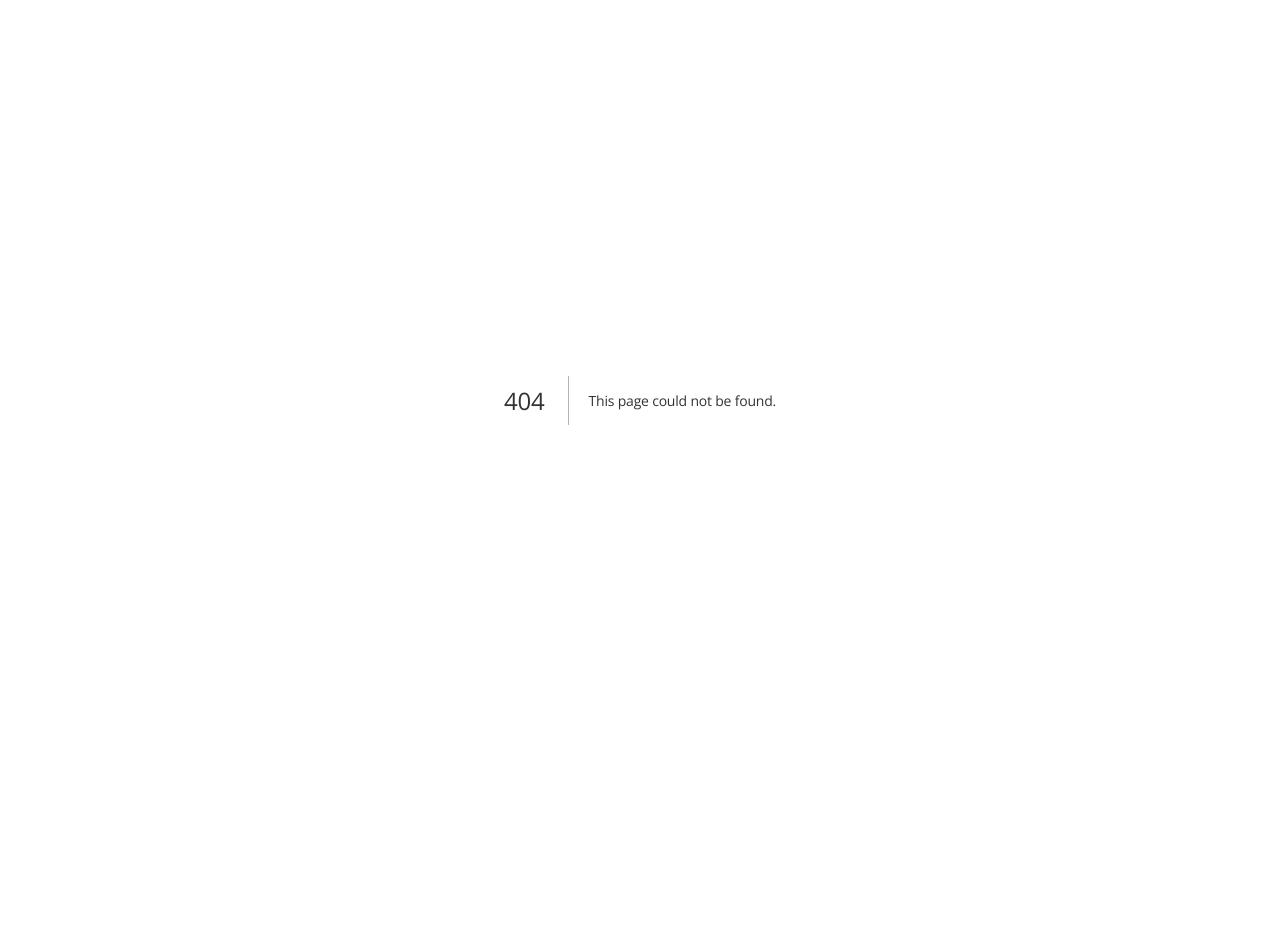
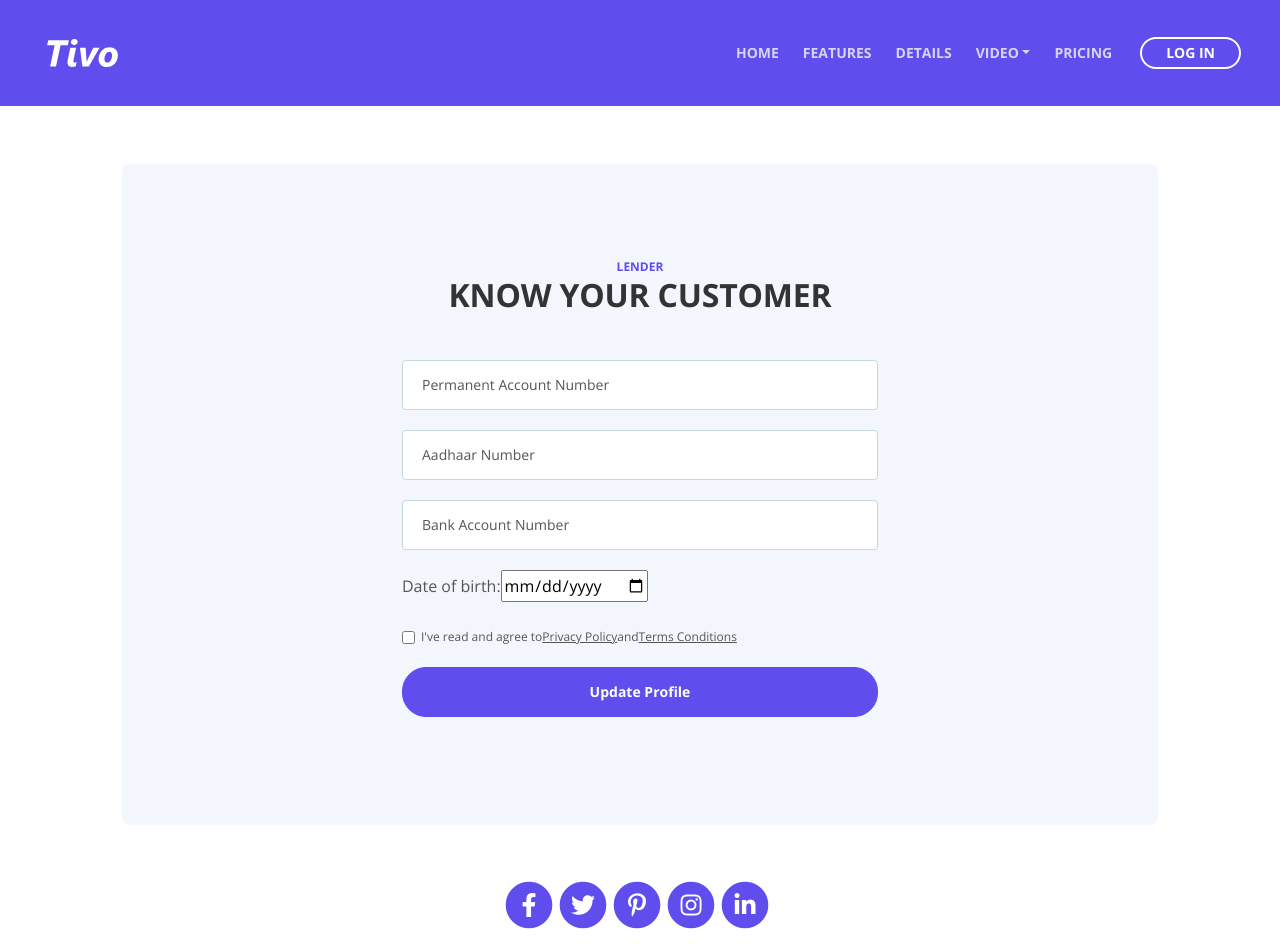
Before and after one commit to samyukthaa77/p2p-lending, a Next.js app: page /kyc_lender in a window 1280 px wide. Before the commit this address had no page. Shown: the top 952 px of the page. Before the commit the page ends 800 px from the top, so only its background shows below. Built offline with nearby package versions, Linux system fonts and the light colour scheme.

Commit message:
kyc lender

```diff
--- /dev/null
+++ b/pages/kyc_lender.js
@@ -0,0 +1,147 @@
+import React from "react";
+import Head from "next/head";
+import Header from "../components/header";
+
+const Kyc_lender = () => {
+	return (
+		<>
+			<Header />
+			<div class="form" style={{ marginTop: 100 }}>
+				<div class="container">
+					<div class="row">
+						<div class="col-lg-12">
+							<div class="text-container">
+								<div class="above-heading">LENDER</div>
+								<h2> KNOW YOUR CUSTOMER</h2>
+								<form
+									id="newsletterForm"
+									data-toggle="validator"
+									data-focus="false"
+								>
+									<div class="form-group">
+										<input
+											type="text"
+											class="form-control-input"
+											id="txtPANCard"
+											required
+										/>
+										<label
+											class="label-control"
+											for="nPAN"
+										>
+											Permanent Account Number
+										</label>
+										<div class="help-block with-errors"></div>
+									</div>
+									<div class="form-group">
+										<input
+											type="text"
+											class="form-control-input"
+											id="txtAadhaarnumber"
+											required
+										/>
+										<label
+											class="label-control"
+											for="nAadhaarnumber"
+										>
+											Aadhaar Number
+										</label>
+										<div class="help-block with-errors"></div>
+									</div>
+									<div class="form-group">
+										<input
+											type="text"
+											class="form-control-input"
+											id="txtBankAcc"
+											required
+										/>
+										<label
+											class="label-control"
+											for="nBankacc"
+										>
+											Bank Account Number
+										</label>
+										<div class="help-block with-errors"></div>
+									</div>
+									<div class="form-group">
+									<label for="DOB">Date of birth:         </label>
+                                    <input type="date" id="DOB" name="DOB"></input>
+									</div>
+									<div class="form-group checkbox">
+										<input
+											type="checkbox"
+											id="nterms"
+											value="Agreed-to-Terms"
+											required
+										/>
+										I've read and agree to
+										<a href="privacy-policy.html">
+											Privacy Policy
+										</a>
+										and
+										<a href="terms-conditions.html">
+											Terms Conditions
+										</a>
+										<div class="help-block with-errors"></div>
+									</div>
+									<div class="form-group">
+										<button
+											type="submit"
+											class="form-control-submit-button"
+										>
+											Update Profile
+										</button>
+									</div>
+									<div class="form-message">
+										<div
+											id="nmsgSubmit"
+											class="h3 text-center hidden"
+										></div>
+									</div>
+								</form>
+							</div>
+						</div>
+					</div>
+					<div class="row">
+						<div class="col-lg-12">
+							<div class="icon-container">
+								<span class="fa-stack">
+									<a href="#your-link">
+										<i class="fas fa-circle fa-stack-2x"></i>
+										<i class="fab fa-facebook-f fa-stack-1x"></i>
+									</a>
+								</span>
+								<span class="fa-stack">
+									<a href="#your-link">
+										<i class="fas fa-circle fa-stack-2x"></i>
+										<i class="fab fa-twitter fa-stack-1x"></i>
+									</a>
+								</span>
+								<span class="fa-stack">
+									<a href="#your-link">
+										<i class="fas fa-circle fa-stack-2x"></i>
+										<i class="fab fa-pinterest-p fa-stack-1x"></i>
+									</a>
+								</span>
+								<span class="fa-stack">
+									<a href="#your-link">
+										<i class="fas fa-circle fa-stack-2x"></i>
+										<i class="fab fa-instagram fa-stack-1x"></i>
+									</a>
+								</span>
+								<span class="fa-stack">
+									<a href="#your-link">
+										<i class="fas fa-circle fa-stack-2x"></i>
+										<i class="fab fa-linkedin-in fa-stack-1x"></i>
+									</a>
+								</span>
+							</div>
+						</div>
+					</div>
+				</div>
+			</div>
+		</>
+	);
+};
+
+export default Kyc_lender;
--- a/pages/login.js
+++ b/pages/login.js
@@ -86,7 +86,7 @@ const Login = () => {
 										<button
 											type="submit"
 											className="form-control-submit-button"
-											onClick={login}
+											onClick={"document.location='KYC-borrower.js'"}
 										>
 											LOG IN
 										</button>
--- a/styles/styles.css
+++ b/styles/styles.css
@@ -671,7 +671,7 @@ input[type="checkbox"] {
 /*     03. Navigation     */
 /**************************/
 .navbar-custom {
-	background-color: #5f4dee;
+	background-color: #5f4dee !important;
 	box-shadow: 0 0.0625rem 0.375rem 0 rgba(0, 0, 0, 0.1);
 	font: 700 0.875rem/0.875rem "Open Sans", sans-serif;
 	transition: all 0.2s;
```
